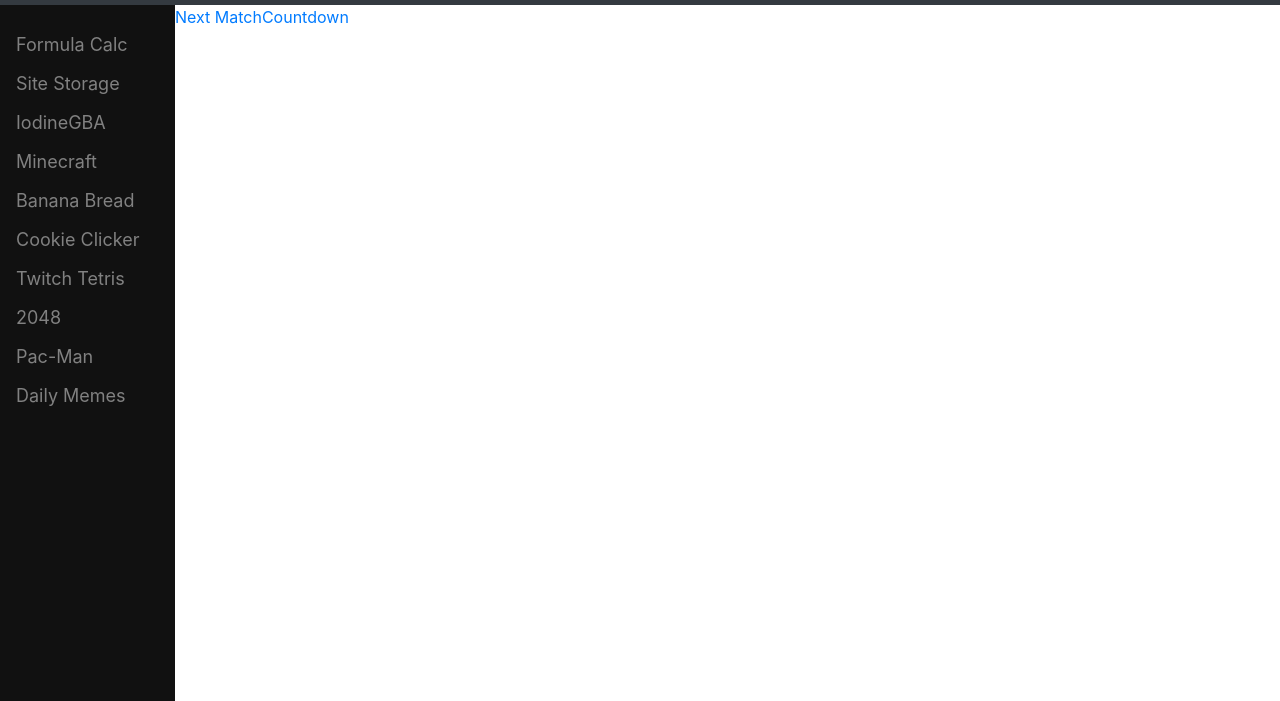
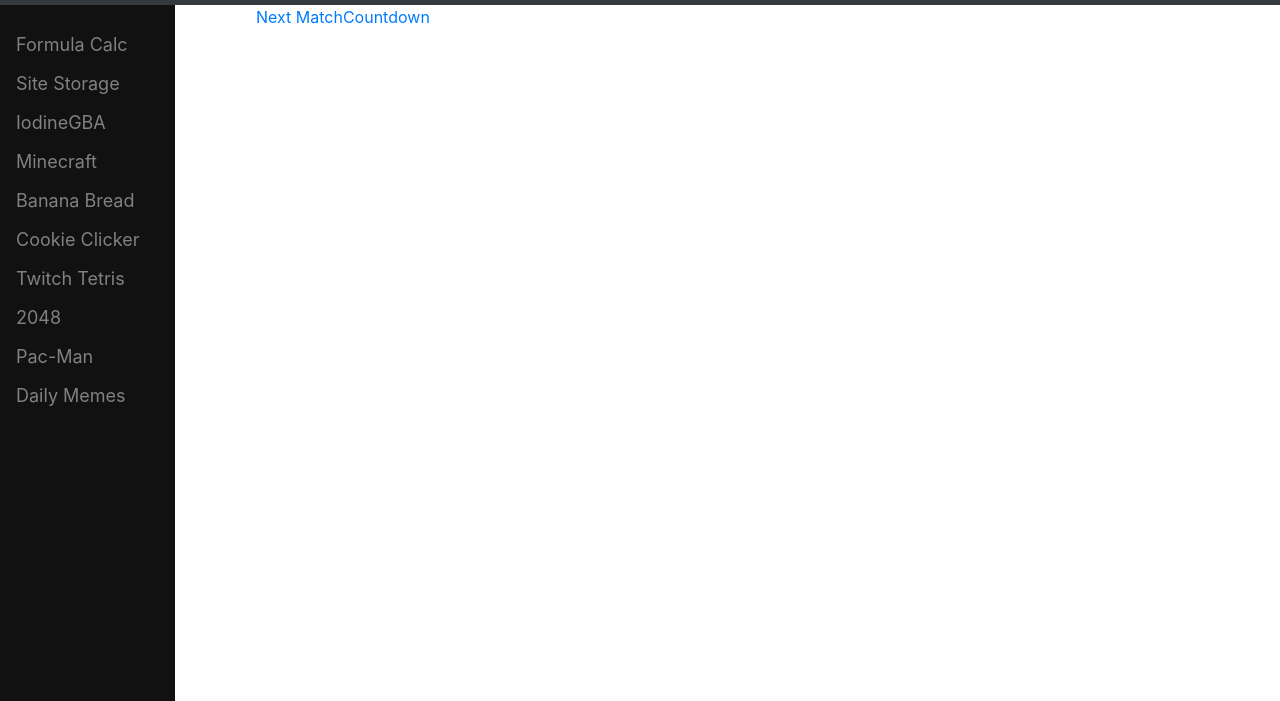
Before and after one commit to SanguineSlayer6/Gam3salot, a plain HTML site: page siteperf.html in a window 1280 px wide. Shown: the part 99-800 px from the top of the page. Drawn offline with nearby package versions, Linux system fonts and the light colour scheme; a script that the page names is missing.

Commit message:
Update siteperf.html

```diff
--- a/siteperf.html
+++ b/siteperf.html
@@ -150,7 +150,7 @@
     channel: "firstinrobotics"
   });
 </script>
-        <div data-type="countdown" data-id="3139813" class="tickcounter" style="width: 50%; position: relative; padding-bottom: 10%"><a href="//www.tickcounter.com/countdown/3139813/next-match" title="Next Match">Next Match</a><a href="//www.tickcounter.com/" title="Countdown">Countdown</a></div><script>(function(d, s, id) { var js, pjs = d.getElementsByTagName(s)[0]; if (d.getElementById(id)) return; js = d.createElement(s); js.id = id; js.src = "//www.tickcounter.com/static/js/loader.js"; pjs.parentNode.insertBefore(js, pjs); }(document, "script", "tickcounter-sdk"));</script>
+        <div data-type="countdown" data-id="3139813" class="tickcounter" style="width: 50%; position: relative; padding-bottom: 10%; padding-left: 20%"><a href="//www.tickcounter.com/countdown/3139813/next-match" title="Next Match">Next Match</a><a href="//www.tickcounter.com/" title="Countdown">Countdown</a></div><script>(function(d, s, id) { var js, pjs = d.getElementsByTagName(s)[0]; if (d.getElementById(id)) return; js = d.createElement(s); js.id = id; js.src = "//www.tickcounter.com/static/js/loader.js"; pjs.parentNode.insertBefore(js, pjs); }(document, "script", "tickcounter-sdk"));</script>
       </div>
     </div>
   </body>
```
